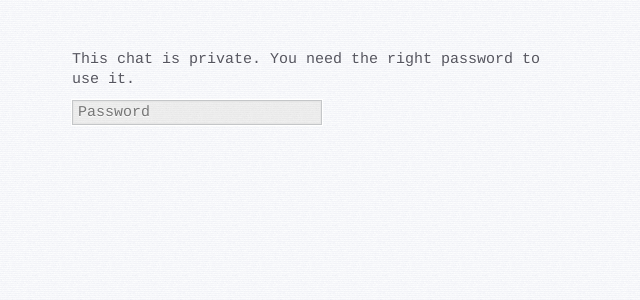
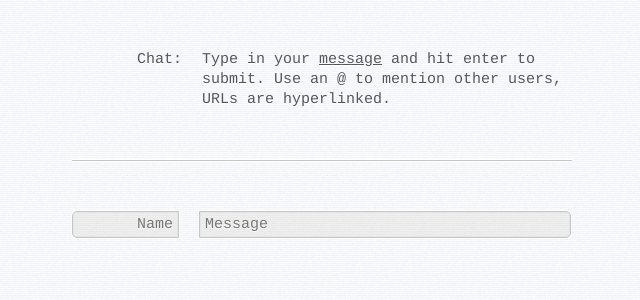
Before and after one commit to luisgerhorst/chat-v0, a PHP site: page / in a window 1280 px wide. Shown: the top 300 px of the page, without its empty margins (318-958 px from the left). Run offline with PHP 8.4, Linux system fonts and the light colour scheme; data that the repository does not hold is empty.

```diff
--- a/index.php
+++ b/index.html
@@ -1,20 +1,8 @@
+<!DOCTYPE HTML PUBLIC "-//W3C//DTD HTML 4.01 Transitional//EN" "http://www.w3.org/TR/html4/loose.dtd">
 <html>
 <head>
 
-<!-- Version p.1.1.2 Build 5 -->
-
-  <?php
-
-  // Options
-
-  $password = "olf600";
-
-  // Variable
-
-  $id = $_POST["id"];
-
-  ?>
-
+<!-- Version 1.1 Build 4 -->
 
   <title>Chat</title>
 
@@ -24,7 +12,7 @@
 
   <link rel="stylesheet" type="text/css" href="style.css">
   <script type="text/javascript" src="jquery.js"></script>
-  <?php if($id == $password): ?><script type="text/javascript" src="javascript.js"></script><?php endif; ?>
+  <script type="text/javascript" src="javascript.js"></script>
 
 
 </head>
@@ -32,31 +20,18 @@
 
 <div id="wrapper">
 
-<?php if($id == $password): // wenn id richtig ist Seite einblenden ?>
 
 <div id="chat"><noscript><p>You have to enable Javascript to use this chat.</p></noscript></div> <!-- #chat (wird durch Javascript mit Inhalt von chatlog.txt befüllt) -->
 
-<form class="form" id="new">
 
-  <input class="name" id="new_name" name="name" placeholder="       Name" autocomplete="off">
+<form class="form" id="new" action="save.php" method="POST">
+
+  <input class="name" id="new_name" name="name" placeholder="      Name" autocomplete="on">
 
   <input class="message" id="new_message" name="message" placeholder="Message" onKeyPress="return checkSubmit(event)" autocomplete="off" > <!-- onKeyPress="return checkSubmit(event)" ruft Javascript Funktion (checkSubmit) auf die die Formulardaten per Ajax abschickt wenn gedrückte Taste (event) Enter ist -->
 
 </form> <!-- #new -->
 
-<?php else: ?>
-
-<div id="fail">
-
-  <p>This chat is private. You need the right password to use it.</p>
-
-  <form id="id_form" action="" method="post">
-    <input class="id" name="id" placeholder="Password" autocomplete="on">
-  </form> <!-- #id_form -->
-
-</div>
-
-<?php endif; ?>
 
 </div> <!-- #wrapper -->
 
--- a/javascript.js
+++ b/javascript.js
@@ -1,4 +1,4 @@
-/* Version p.1.1.2 Build 3 */
+/* Version 1.1 Build 1 */
 
 $(document).ready(function () {
 
--- a/save.php
+++ b/save.php
@@ -1,6 +1,6 @@
 <?php
 
-/* Version p.1.1.2 Build 2 */
+/* Version 1.1.1 Build 2 */
 
 /* Die Formulardaten werden durch Javascript (Ajax) per POST and diese Datei geschickt, sie schreibt sie als HTML in chatlog.txt */
 
--- a/style.css
+++ b/style.css
@@ -1,4 +1,4 @@
-/* Version p.1.1.3 Build 2 */
+/* Version 1.1.3 Build 2 */
 
 /* Allgemein */
 
@@ -143,55 +143,3 @@ a {
     margin-left: 20px;
     border-radius: 0 5px 5px 0;
     }
-
-
-/* Fail */
-
-#fail {
-    padding: 50px 0 50px 0;
-    }
-
-
-    /* ID Form */
-
-#id_form input {
-    float: left;
-    font-family: Courier, monospace;
-    overflow: hidden;
-    font-size: 15px;
-    line-height: 15px;
-    height: 25px;
-    padding: 5px;
-    width: 250px;
-    margin: 10px 0;
-    color: rgb(85,85,95);
-    -webkit-appearance: none; /* remove iOS inner shadow */
-    resize: none;
-    background: rgb(236,236,236) url(background-form.png);
-    border: 1px solid rgb(196,198,200);
-    box-shadow: 0 0 0 1px #fff, inset 0 0 0 1px rgb(230,230,230);
-    text-shadow: 0 1px #fff;
-    transition-property: box-shadow, border, background;
-    transition-duration: 0.1s;
-    transition-timing-function: linear;
-    -webkit-transition-property: box-shadow, border, background;
-    -webkit-transition-duration: 0.1s;
-    -webkit-transition-timing-function: linear;
-    -moz-transition-property: box-shadow, border, background;
-    -moz-transition-duration: 0.1s;
-    -moz-transition-timing-function: linear;
-    -o-transition-property: box-shadow, border, background;
-    -o-transition-duration: 0.1s;
-    -o-transition-timing-function: linear;
-    }
-
-#id_form input:focus {
-    outline: none; /* remove Safari blue glow */
-    background: none;
-    border: 1px solid transparent;
-    box-shadow: none;
-    }
-
-#id_form input::input-placeholder, #id_form input::-webkit-input-placeholder, #id_form input::-moz-input-placeholder, #id_form input::-o-input-placeholder {
-    color: rgb(140,140,140);
-    }
```
Also changed, not shown: README.md.
